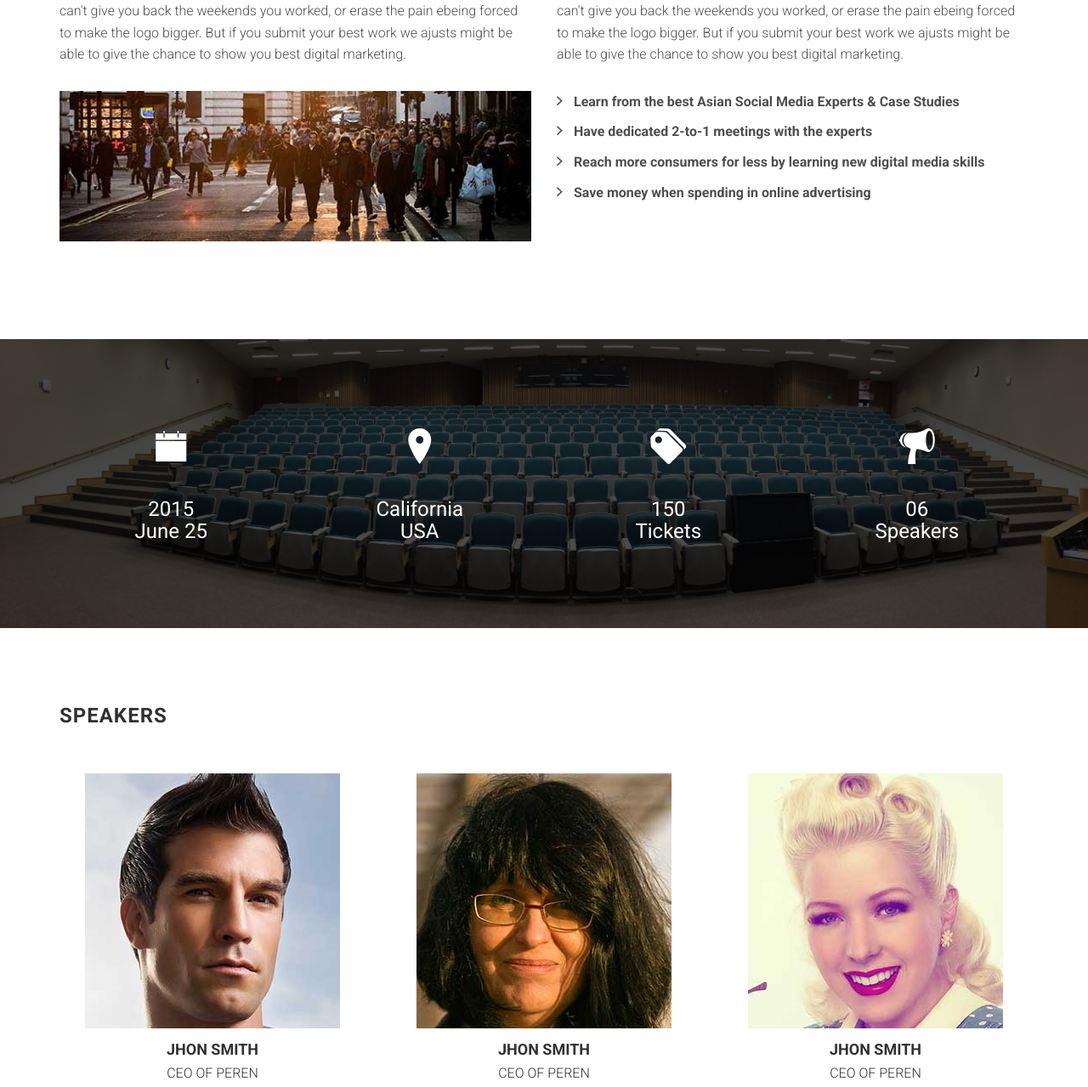
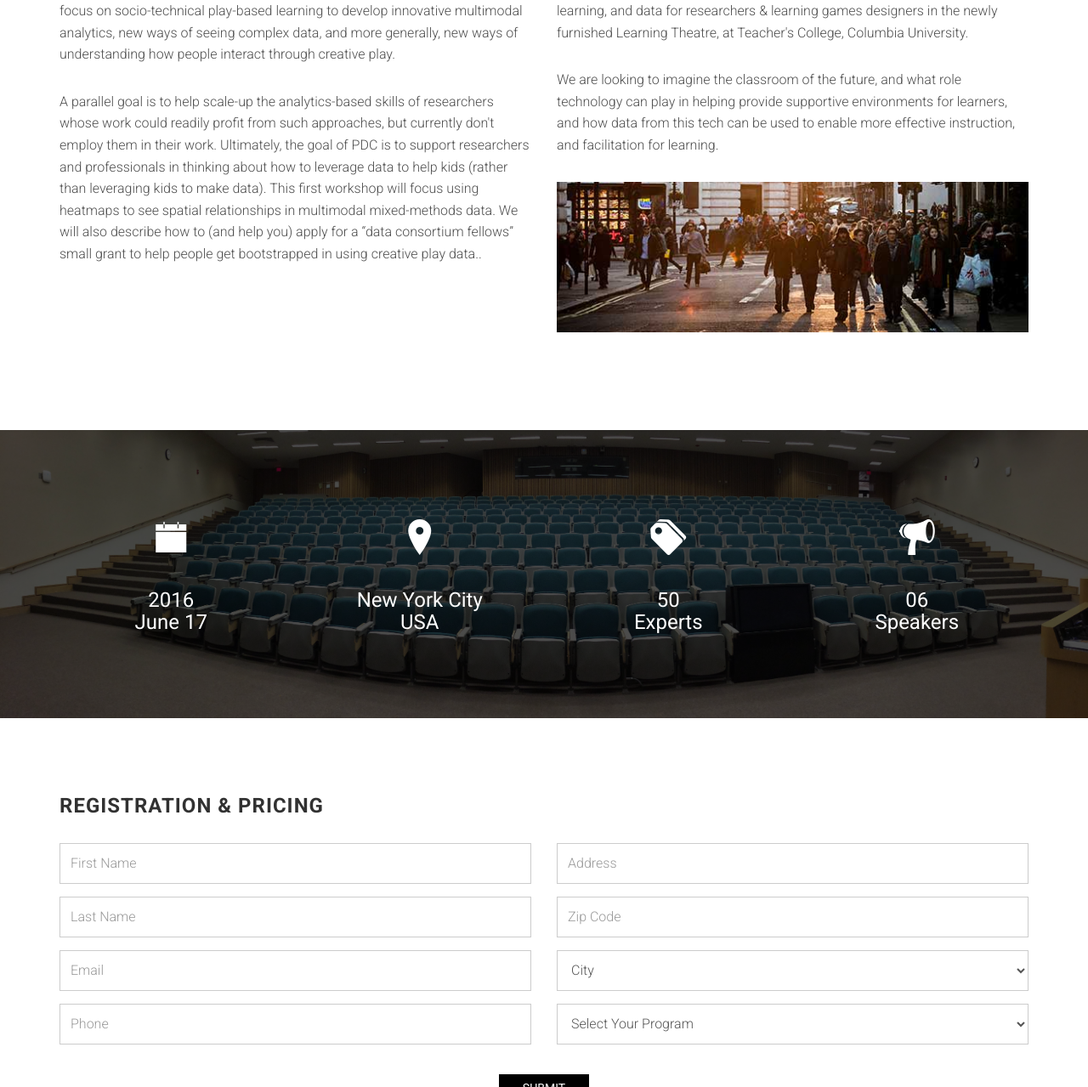
Before and after one commit to CPL-UW/pdcny_2016_website, a website: page index.html in a window 1280 px wide. Shown: the part 967-2246 px from the top of the page at 85% size. Drawn offline with Linux system fonts and the light colour scheme; files whose address does not match are found by name.

Commit message:
Small updates

```diff
--- a/index.html
+++ b/index.html
@@ -23,7 +23,6 @@
 
                         <!-- logo image  -->
                         <img src="assets/images/logo.png" alt="Logo">
-
                         PDC 2016
                     </a>
                 </div>
@@ -73,30 +72,33 @@
             <div class="row">
                 <div class="col-sm-6">
 
-                    <h3 class="section-title">About Us</h3>
+                    <h3 class="section-title">About PDC Workshops</h3>
 
-                    <p>You've inspired new consumer, racked up click-thru's, blown-up brand enes. We can't give you back the weekends you worked, or erase the pain ebeing forced to make the logo bigger. But if you submit your best work we ajusts might be able to give the chance to show you best digital marketing.</p>
+                    <p>This NSF-supported workshop brings together researchers and designers who focus on socio-technical play-based learning to develop innovative multimodal analytics, new ways of seeing complex data, and more generally, new ways of understanding how people interact through creative play. </p>
 
-                    <figure>
-                        <img alt="" class="img-responsive" src="assets/images/about-us.jpg">
-                    </figure>
+                    <p> A parallel goal is to help scale-up the analytics-based skills of researchers whose work could readily profit from such approaches, but currently don't employ them in their work. Ultimately, the goal of PDC is to support researchers and professionals in thinking about how to leverage data to help kids (rather than leveraging kids to make data). This first workshop will focus using heatmaps to see spatial relationships in multimodal mixed-methods data. We will also describe how to (and help you) apply for a “data consortium fellows” small grant to help people get bootstrapped in using creative play data..</p>
 
                 </div><!-- /.col-sm-6 -->
 
                 <div class="col-sm-6">
 
-                    <h3 class="section-title multiple-title">What is Our Goal?</h3>
+                    <h3 class="section-title multiple-title">PDC Learning Theatre</h3>
 
-                    <p>You've inspired new consumer, racked up click-thru's, blown-up brand enes. We can't give you back the weekends you worked, or erase the pain ebeing forced to make the logo bigger. But if you submit your best work we ajusts might be able to give the chance to show you best digital marketing.</p>
+                    <p>The Play Data Consortium is hosting a NSF-funded all-day workshop on play, learning, and data for researchers &amp; learning games designers in the newly furnished Learning Theatre, at Teacher's College, Columbia University.</p>
 
-                    <ul class="list-arrow-right">
+                    <p> We are looking to imagine the classroom of the future, and what role technology can play in helping provide supportive environments for learners, and how data from this tech can be used to enable more effective instruction, and facilitation for learning. </p>
+
+                    <!-- <ul class="list-arrow-right">
 
                         <li>Learn from the best Asian Social Media Experts &amp; Case Studies</li>
                         <li>Have dedicated 2-to-1 meetings with the experts</li>
                         <li>Reach more consumers for less by learning new digital media skills</li>
-                        <li>Save money when spending in online advertising</li>
 
-                    </ul>
+                    </ul> -->
+
+                    <figure>
+                        <img alt="" class="img-responsive" src="assets/images/about-us.jpg">
+                    </figure>
 
                 </div><!-- /.col-sm-6 -->
             </div><!-- /.row -->
@@ -109,19 +111,19 @@
                 <div class="col-sm-3">
 
                     <i class="ion-ios-calendar"></i>
-                    <h3>2015<br>June 25</h3>
+                    <h3>2016<br>June 17</h3>
 
                 </div>
                 <div class="col-sm-3">
 
                     <i class="ion-ios-location"></i>
-                    <h3>California<br>USA</h3>
+                    <h3>New York City<br>USA</h3>
 
                 </div>
                 <div class="col-sm-3">
 
                     <i class="ion-pricetags"></i>
-                    <h3>150<br>Tickets</h3>
+                    <h3>50<br>Experts</h3>
 
                 </div>
                 <div class="col-sm-3">
@@ -134,7 +136,7 @@
         </div><!-- container -->
     </section>
 
-    <section id="speakers" class="section speakers">
+   <!--  <section id="speakers" class="section speakers">
         <div class="container">
             <div class="row">
                 <div class="col-md-12">
@@ -149,12 +151,33 @@
                     <div class="speaker">
 
                         <figure>
-                            <img alt="" class="img-responsive center-block" src="assets/images/speakers/speaker-1.jpg">
+                            <img alt="" class="img-responsive center-block" src="assets/images/speakers/matthew-berland.jpg">
                         </figure>
 
-                        <h4>Jhon Smith</h4>
+                        <h4>Matthew Berland</h4>
 
-                        <p>CEO of Peren</p>
+                        <p>Assistant Professor, University of Wisconsin-Madison</p>
+
+                        <ul class="social-block">
+                            <li><a href="https://twitter.com/matthewberland"><i class="ion-social-twitter"></i></a></li>
+                            <li><a href=""><i class="ion-social-facebook"></i></a></li>
+                            <li><a href=""><i class="ion-social-linkedin-outline"></i></a></li>
+                            <li><a href=""><i class="ion-social-googleplus"></i></a></li>
+                        </ul>
+
+                    </div>
+                </div>
+
+                <div class="col-md-4">
+                    <div class="speaker">
+
+                        <figure>
+                            <img alt="" class="img-responsive center-block" src="assets/images/speakers/lyons_leilah.jpg">
+                        </figure>
+
+                        <h4>Leilah Lyons</h4>
+
+                        <p>Professor</p>
 
                         <ul class="social-block">
                             <li><a href=""><i class="ion-social-twitter"></i></a></li>
@@ -163,29 +186,8 @@
                             <li><a href=""><i class="ion-social-googleplus"></i></a></li>
                         </ul>
 
-                    </div><!-- /.speaker -->
-                </div><!-- /.col-md-4 -->
-
-                <div class="col-md-4">
-                    <div class="speaker">
-
-                        <figure>
-                            <img alt="" class="img-responsive center-block" src="assets/images/speakers/speaker-2.jpg">
-                        </figure>
-
-                        <h4>Jhon Smith</h4>
-
-                        <p>CEO of Peren</p>
-
-                        <ul class="social-block">
-                            <li><a href=""><i class="ion-social-twitter"></i></a></li>
-                            <li><a href=""><i class="ion-social-facebook"></i></a></li>
-                            <li><a href=""><i class="ion-social-linkedin-outline"></i></a></li>
-                            <li><a href=""><i class="ion-social-googleplus"></i></a></li>
-                        </ul>
-
-                    </div><!-- /.speaker -->
-                </div><!-- /.col-md-4 -->
+                    </div>
+                </div>
 
                 <div class="col-md-4">
                     <div class="speaker">
@@ -205,9 +207,9 @@
                             <li><a href=""><i class="ion-social-googleplus"></i></a></li>
                         </ul>
 
-                    </div><!-- /.speaker -->
-                </div><!-- /.col-md-4 -->
-            </div><!-- /.row -->
+                    </div>
+                </div>
+            </div>
 
             <div class="row">
                 <div class="col-md-4">
@@ -269,7 +271,7 @@
                 </div>
             </div>
         </div>
-    </section>
+    </section> -->
 
     <section id="registration" class="section registration">
         <div class="container">
```
Also changed, not shown: assets/images/speakers/lyons_leilah.jpg (added), assets/images/speakers/matthew-berland.jpg (added).
